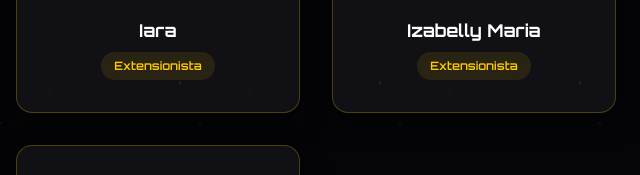
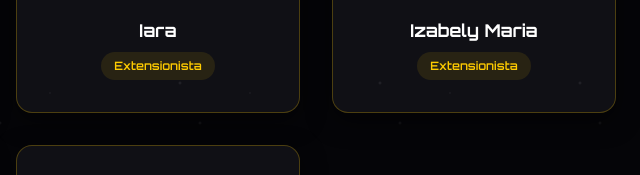
Before and after one commit to olhaproceulaboratoriodigital/siteoficial, a plain HTML site: page sobre.html in a window 1280 px wide. Shown: the part 2147-2322 px from the top of the page, 640-1280 px from the left. Drawn offline with Linux system fonts and the light colour scheme; files whose address does not match are found by name.

Commit message:
Add files via upload

```diff
--- a/sobre.html
+++ b/sobre.html
@@ -237,7 +237,7 @@
         <div class="team-card">
           <img src="izabely.jpeg" alt="Izabelly Maria" class="team-avatar" onerror="this.style.display='none'; this.nextElementSibling.style.display='flex';">
           <div class="team-avatar" style="display:none;">🌌</div>
-          <h4 class="team-name">Izabelly Maria</h4>
+          <h4 class="team-name">Izabely Maria</h4>
           <span class="team-role">Extensionista</span>
         </div>
 
```
